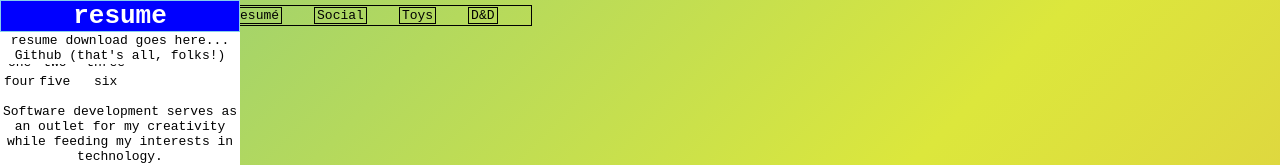
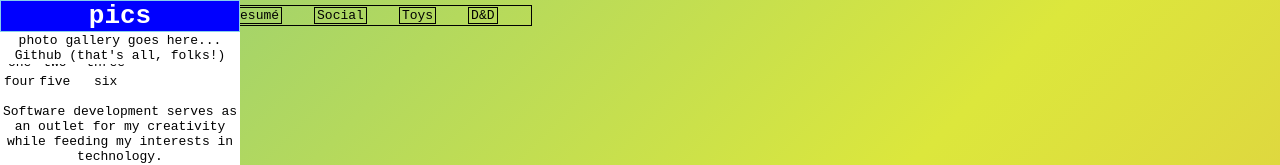
Before and after one commit to wakaspar/wakaspar-svelte, a SvelteKit app: page /draggable in a window 1280 px wide. Shown: the top 165 px of the page. Built offline with nearby package versions, Linux system fonts and the light colour scheme.

Commit message:
dashboard cleanup

```diff
--- a/src/components/DesktopDash.svelte
+++ b/src/components/DesktopDash.svelte
@@ -3,7 +3,6 @@
     import ExpContent from './content/ExpContent.svelte'
     import InfoContent from './content/InfoContent.svelte'
     import PicsContent from './content/PicsContent.svelte'
-    import ResumeContent from './content/ResumeContent.svelte'
     import SkillsContent from './content/SkillsContent.svelte'
     import SocialContent from './content/SocialContent.svelte'
 
@@ -22,22 +21,19 @@
 
 <div class='mobile-dash'>
     <!-- TODO: Randomize positions! <-- set top and left, will have to do each directly. -->
-    <DragBox onClick={bringToFront} name='skills'>
+    <DragBox onClick={bringToFront} name='tech' positionX=260 positionY=70>
         <SkillsContent />
     </DragBox>
-    <DragBox onClick={bringToFront} name='info'>
+    <DragBox onClick={bringToFront} name='about' positionX=10 positionY=70>
         <InfoContent />
     </DragBox>
-    <DragBox onClick={bringToFront} name='experience'>
+    <DragBox onClick={bringToFront} name='resume' positionX=10 positionY=270>
         <ExpContent />
     </DragBox>
-    <DragBox onClick={bringToFront} name='social'>
+    <DragBox onClick={bringToFront} name='social' positionX=260 positionY=270>
         <SocialContent />
     </DragBox>
-    <DragBox onClick={bringToFront} name='pics'>
+    <DragBox onClick={bringToFront} name='pics' positionX=10 positionY=380>
         <PicsContent />
     </DragBox>
-    <DragBox onClick={bringToFront} name='resume'>
-        <ResumeContent />
-    </DragBox>
 </div>
--- a/src/components/MobileDash.svelte
+++ b/src/components/MobileDash.svelte
@@ -5,17 +5,16 @@
     import PicsContent from './content/PicsContent.svelte';
     import SkillsContent from './content/SkillsContent.svelte';
     import SocialContent from './content/SocialContent.svelte';
-    import ResumeContent from './content/ResumeContent.svelte';
 </script>
 
 <div class='mobile-dash'>
-    <Box name='skills'>
+    <Box name='tech'>
         <SkillsContent />
     </Box>
-    <Box name='info'>
+    <Box name='about'>
         <InfoContent />
     </Box>
-    <Box name='experience'>
+    <Box name='resume'>
         <ExpContent />
     </Box>
     <Box name='social'>
@@ -24,7 +23,10 @@
     <Box name='pics'>
         <PicsContent />
     </Box>
-    <Box name='resume'>
-        <ResumeContent />
-    </Box>
 </div>
+
+
+<style>
+    .mobile-dash {
+    }
+</style>
--- a/src/routes/draggable/+page.svelte
+++ b/src/routes/draggable/+page.svelte
@@ -4,7 +4,7 @@
 
     $: innerHeight = 0
     $: innerWidth = 0
-    $: isMobile = outerWidth <= 760
+    $: isMobile = outerWidth <= 800
     $: outerHeight = 0
     $: outerWidth = 0
 </script>
```
